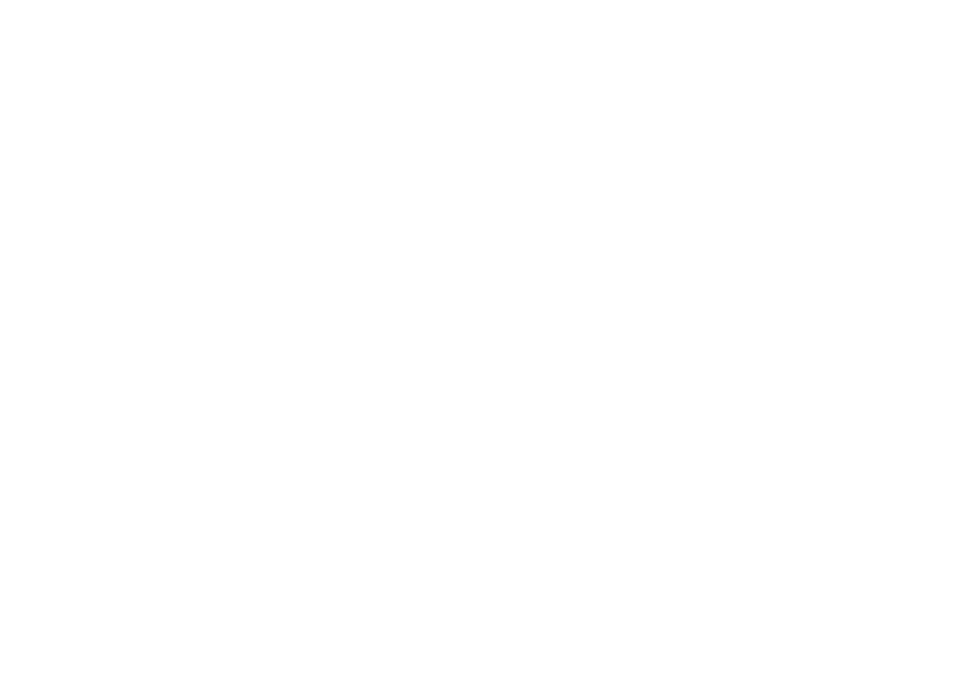
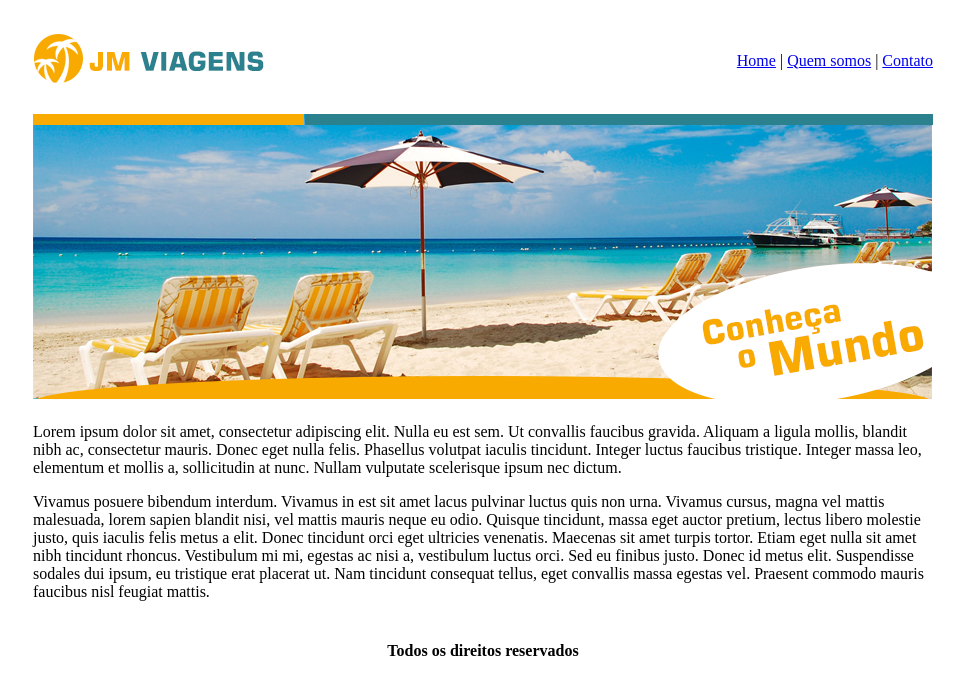
Before and after one commit to georgeferreirati/jm-viagens, a plain HTML site: page index.html in a window 1280 px wide. Shown: the whole page, without its empty margins (157-1121 px from the left). Drawn offline with Linux system fonts and the light colour scheme.

Commit message:
first commit
Home page complete

```diff
--- a/index.html
+++ b/index.html
@@ -8,7 +8,35 @@
 	</head>
 
 	<body>
+		<table border="0" width="900" align="center">
+			<tr>
+				<td><img src="imagens/logo.png"></td>
+				<td align="right">
+					<a href="index.html">Home</a> |
+					<a href="quem-somos.html">Quem somos</a> |
+					<a href="contato.html">Contato</a>
+				</td>
+			</tr>
 
+			<tr>
+				<td colspan="2">
+					<img src="imagens/principal.png">
+				</td>
+			</tr>
+
+			<tr>
+				<td colspan="2">
+					<p>
+						Lorem ipsum dolor sit amet, consectetur adipiscing elit. Nulla eu est sem. Ut convallis faucibus gravida. Aliquam a ligula mollis, blandit nibh ac, consectetur mauris. Donec eget nulla felis. Phasellus volutpat iaculis tincidunt. Integer luctus faucibus tristique. Integer massa leo, elementum et mollis a, sollicitudin at nunc. Nullam vulputate scelerisque ipsum nec dictum.
+					</p>
+					<p>Vivamus posuere bibendum interdum. Vivamus in est sit amet lacus pulvinar luctus quis non urna. Vivamus cursus, magna vel mattis malesuada, lorem sapien blandit nisi, vel mattis mauris neque eu odio. Quisque tincidunt, massa eget auctor pretium, lectus libero molestie justo, quis iaculis felis metus a elit. Donec tincidunt orci eget ultricies venenatis. Maecenas sit amet turpis tortor. Etiam eget nulla sit amet nibh tincidunt rhoncus. Vestibulum mi mi, egestas ac nisi a, vestibulum luctus orci. Sed eu finibus justo. Donec id metus elit. Suspendisse sodales dui ipsum, eu tristique erat placerat ut. Nam tincidunt consequat tellus, eget convallis massa egestas vel. Praesent commodo mauris faucibus nisl feugiat mattis.</p>
+				</td>
+			</tr>
+
+			<tr>
+				<td align="center" colspan="2"><h4>Todos os direitos reservados</h4></td>
+			</tr>
+		</table>
 	</body>
 
 </html>
```
